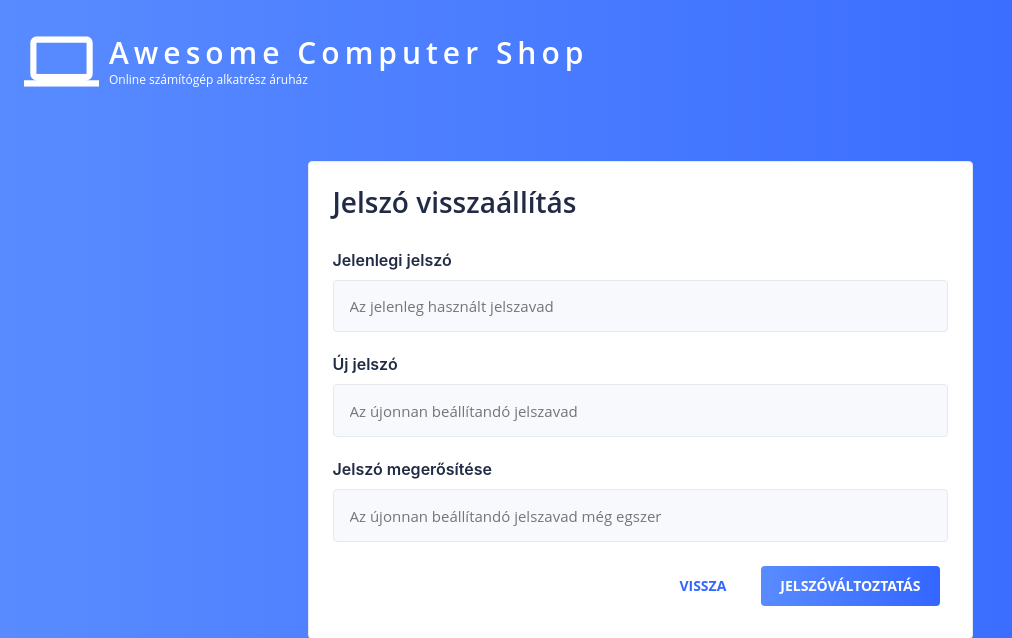
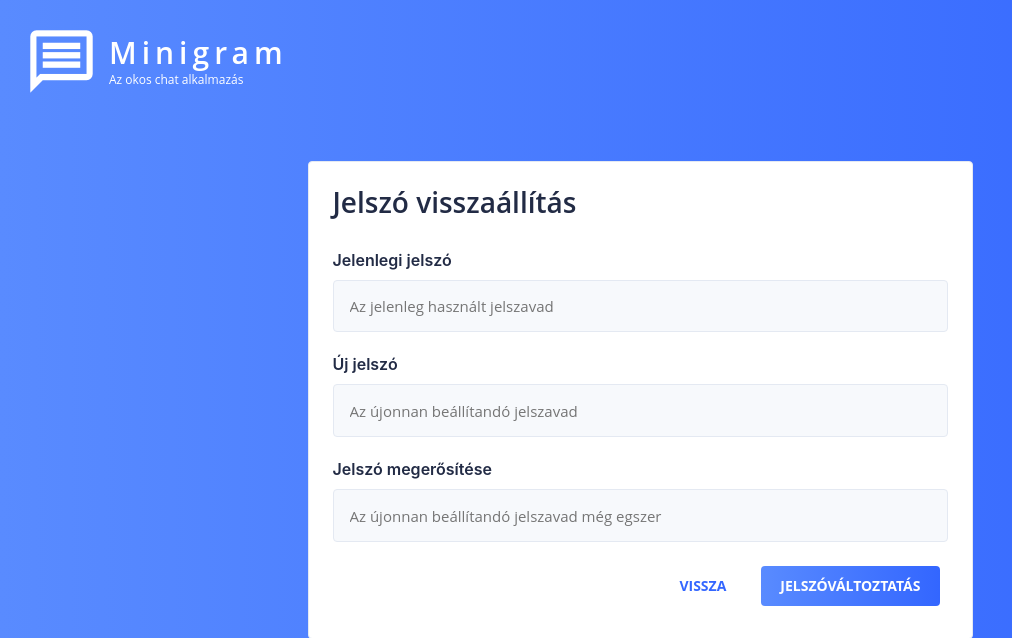
Before and after one commit to koppa96/minigram, an ASP.NET Core app: page /Account/ChangePassword in a window 1280 px wide. Shown: the top 638 px of the page, without its empty margins (0-1012 px from the left). Run offline with ASP.NET Core 8, Linux system fonts and the light colour scheme; the visitor is signed in with stand-in values (Sample User, id 1); the project's own start-up code is not run, and a stand-in starts its controllers and pages; some libraries are stand-ins or nearby versions.

Commit message:
Change login icon

```diff
--- a/Minigram.IdentityProvider/Pages/_Layout.cshtml
+++ b/Minigram.IdentityProvider/Pages/_Layout.cshtml
@@ -10,11 +10,11 @@
 <body>
     <div class="position-absolute ml-4 mt-4 d-flex czeum-logo-container align-items-center">
         <span class="material-icons-outlined czeum-icon">
-            computer
+            message
         </span>
         <div class="d-flex flex-column logo-text">
-            <h1>Awesome Computer Shop</h1>
-            <p>Online számítógép alkatrész áruház</p>
+            <h1>Minigram</h1>
+            <p>Az okos chat alkalmazás</p>
         </div>
     </div>
     @RenderBody()
```
